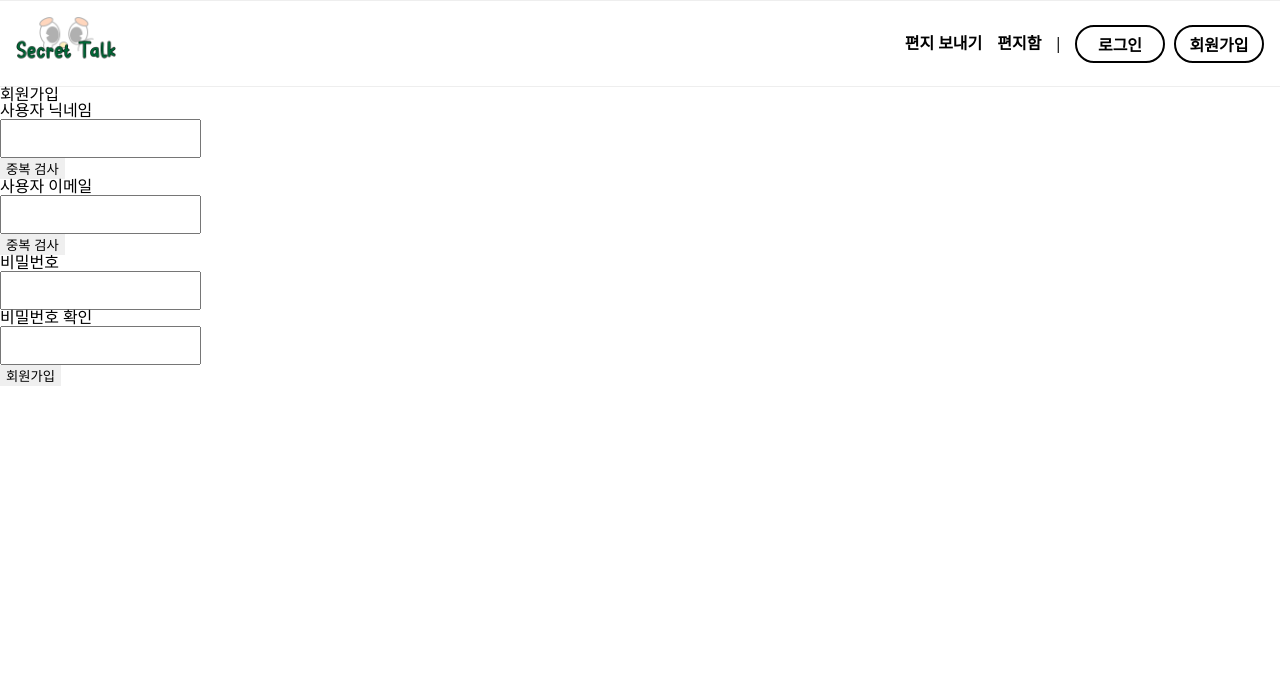
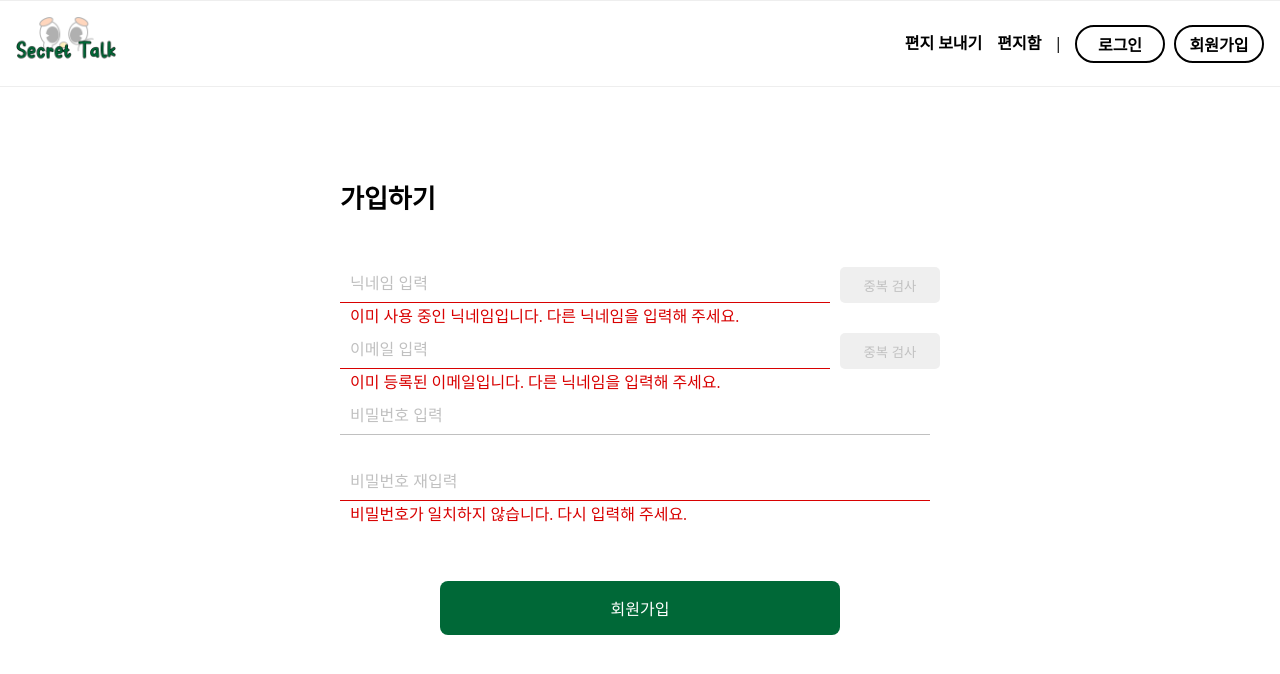
Before and after one commit to lunashp/secret-talk-project, a Next.js app: page /register in a window 1280 px wide. Shown: the top 674 px of the page. Built offline with nearby package versions, Linux system fonts and the light colour scheme; no server answers; a web font is replaced by a local one.

Commit message:
feat: ui 수정

```diff
--- a/src/app/globals.css
+++ b/src/app/globals.css
@@ -204,7 +204,7 @@ a {
   height: 100%;
   background: #fff;
   min-height: 900px;
-    max-height: 1200px;
+  max-height: 1200px;
 }
 
 .owl-img {
@@ -407,18 +407,51 @@ a {
 /* letter-form */
 .send-letter-page {
   width: 100%;
-  height: calc(100% - 86px);
+  height: 100%;
 }
 
-.letter-form {
+.mailbox_list {
+  display: flex;
+  padding: 10px;
+  cursor: pointer;
+}
+
+.mailChkBg {
+  background-color: #dbf1dc;
+}
+
+.readChk_icon {
+  width: 40px;
+  padding-right: 10px;
+  margin: auto;
+  text-align: center;
+}
+
+.mailBox_titleBox {
+  width: 100%;
+}
+
+.mailBox_title {
+  font-weight: 700;
+  font-size: 16px;
+}
+
+.mailBox_date {
+  font-size: 13px;
+  margin-top: 6px;
+}
+
+.letter-form, .signup-form, .mailbox-form, .sendLetter-form {
   overflow: auto;
   height: 100%;
   display: flex;
   flex-direction: column;
-  justify-content: center;
+  justify-content: flex-start; /* 수정: 수직 정렬을 flex-start로 변경 */
   align-items: center;
   padding: 20px;
   box-sizing: border-box;
+  margin-top: 80px;
+  font-family: 'Pretendard';
 }
 
 .letter-form textarea, .letter-form button {
@@ -442,6 +475,124 @@ a {
   margin-top: 20px;
 }
 
+.letterhead {
+  width: 700px;
+  height: 350px;
+  /* background-image: url('image/mailMainBg.png'); */
+}
+
+.letterhead p {
+  width: 660px;
+  height: 310px;
+  margin: auto;
+}
+
+.sendLetter_textarea {
+  border-radius: 10px;
+  width: 700px;
+  -webkit-box-sizing: border-box;
+  padding: 10px;
+  height: 200px;
+}
+
+/* signup-form */
+
+.input_list.signup {
+  width: 600px;
+  border-top: none;
+}
+
+.signup-form h1 {
+  font-size: 26px;
+  font-weight: 800;
+  float: left;
+  width: 600px;
+  padding-bottom:24px;
+}
+
+.input_list.signup input::placeholder{
+  font-size: 16px;
+}
+
+.input_list.signup input{
+  border: none;
+}
+
+.input_list.signup input::placeholder{
+  color: #c0c0c0;
+}
+
+.input_list.signup input:focus{
+  border: none;
+  outline: none;
+  box-shadow: none;
+}
+
+.input_list.signup > li {
+  display: flex;
+  margin-top: 30px;
+  border: none;
+  align-items: center;
+}
+
+.input_list.signup div {
+  border-bottom: 1px solid #c0c0c0;
+  width: 100%;
+  margin-right: 10px;
+}
+
+.duplicateName, .passwordMismatch, .duplicateEmail{
+  position: relative;
+  border-bottom: 1px solid rgb(216, 1, 1) !important;
+}
+
+.duplicateName p, .passwordMismatch p, .duplicateEmail p{
+  position: absolute;
+  top: 42px;
+  left: 10px;
+  font-size: 16px;
+  color: rgb(216, 1, 1);
+}
+
+.checkNameDuplicate_btn {
+  border-radius: 5px;
+  width: 120px;
+  height: 36px;
+  color: #c0c0c0;
+  cursor: pointer;
+}
+
+.signup_btn {
+  background-color: #006837;
+  width: 400px;
+  color: white;
+  padding: 15px 32px;
+  text-align: center;
+  display: inline-block;
+  font-size: 16px;
+  margin: 80px auto 0px;
+  cursor: pointer;
+  border-radius: 8px;
+  box-sizing: border-box;
+}
+
+.sendLetterBtn {
+  background-color: #006837;
+  width: 400px;
+  color: white;
+  padding: 15px 32px;
+  text-align: center;
+  display: inline-block;
+  font-size: 16px;
+  margin: 10px auto 0px;
+  cursor: pointer;
+  border-radius: 8px;
+  box-sizing: border-box;
+}
+
+.signup_btn_box, .sendLetterBtn_box {
+  display: flex;
+}
 /* 공통 ul, li css */
 
 .input_list {
@@ -455,7 +606,6 @@ a {
 
 .input_list li .inner {
   display: flex;
-  min-width: 410px;
 }
 
 .input_list li .inner .label_wrap {
--- a/src/app/mailbox/[id]/page.tsx
+++ b/src/app/mailbox/[id]/page.tsx
@@ -5,7 +5,9 @@ import ReceivedLetterDetail from "@/components/ReceivedLetterDetail";
 export default function MailBoxDetail({ params }: { params: { id: string } }) {
   return (
     <div>
-      <ReceivedLetterDetail letterId={params.id} />
+      <ul>
+        <li><ReceivedLetterDetail letterId={params.id} /></li>
+      </ul>
     </div>
   );
 }
--- a/src/app/register/page.tsx
+++ b/src/app/register/page.tsx
@@ -2,8 +2,8 @@ import SignupForm from "@/components/SignupForm";
 
 const SignupPage = () => {
   return (
-    <div>
-      <h1>회원가입</h1>
+    <div className="signup-form">
+      <h1>가입하기</h1>
       <SignupForm />
     </div>
   );
--- a/src/components/SignupForm.tsx
+++ b/src/components/SignupForm.tsx
@@ -63,53 +63,68 @@ const SignupForm = () => {
 
   return (
     <form onSubmit={handleSubmit}>
-      <div>
-        <label htmlFor="name">사용자 닉네임</label>
+      <ul className="input_list signup">
+        <li>
+          <div className="inner duplicateName">
             <input
               type="text"
               id="name"
               required
               value={name}
+              placeholder="닉네임 입력"
               onChange={(e) => setName(e.target.value)}
             />
-        <button type="button" onClick={checkNameDuplicate}>
+            <p>이미 사용 중인 닉네임입니다. 다른 닉네임을 입력해 주세요.</p>
+          </div>
+          <button className="checkNameDuplicate_btn" type="button" onClick={checkNameDuplicate}>
               중복 검사
           </button>
-      </div>
-      <div>
-        <label htmlFor="email">사용자 이메일</label>
+        </li>
+        <li>
+          <div className="inner duplicateEmail">
             <input
               type="text"
               id="email"
               required
               value={email}
+              placeholder="이메일 입력"
               onChange={(e) => setEmail(e.target.value)}
             />
-        <button type="button" onClick={checkEmailDuplicate}>
+            <p>이미 등록된 이메일입니다. 다른 닉네임을 입력해 주세요.</p>
+          </div>
+          <button className="checkNameDuplicate_btn" type="button" onClick={checkEmailDuplicate}>
             중복 검사
           </button>
-      </div>
-      <div>
-        <label htmlFor="password">비밀번호</label>
+        </li>
+        <li>
+          <div className="inner">
           <input
             type="password"
             id="password"
             required
             value={password}
+            placeholder="비밀번호 입력"
             onChange={(e) => setPassword(e.target.value)}
           />
           </div>
-      <div>
-        <label htmlFor="passwordConfirm">비밀번호 확인</label>
+        </li>
+        <li>
+          <div className="inner passwordMismatch">
           <input
             type="password"
             id="passwordConfirm"
             value={passwordConfirm}
+            placeholder="비밀번호 재입력"
             onChange={(e) => setPasswordConfirm(e.target.value)}
             required
           />
+          <p>비밀번호가 일치하지 않습니다. 다시 입력해 주세요.</p>
           </div>
-      <button type="submit">회원가입</button>
+        </li>
+      </ul>
+      <div className="signup_btn_box">
+        <button type="submit" className="signup_btn">회원가입</button>
+      </div>
     </form>
   );
 };
```
Also changed, not shown: src/components/LetterForm.tsx (+0 -10 lines), src/components/ReceivedLetterDetail.tsx (+7 -5 lines), src/components/ReceivedLetters.tsx (+13 -11 lines), public/image/mailChk.png (added), public/image/mailMainBg.png (added). Lines whose indentation alone changed are shown as unchanged.
